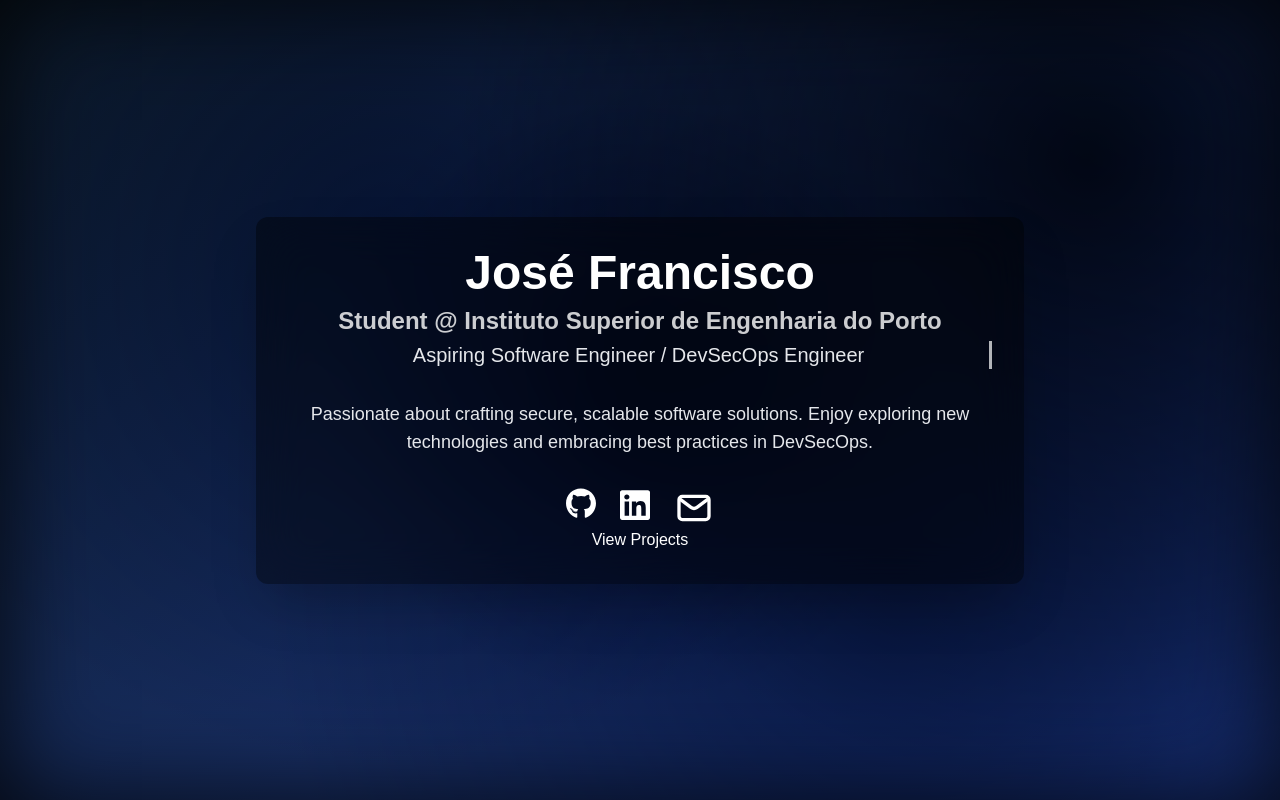
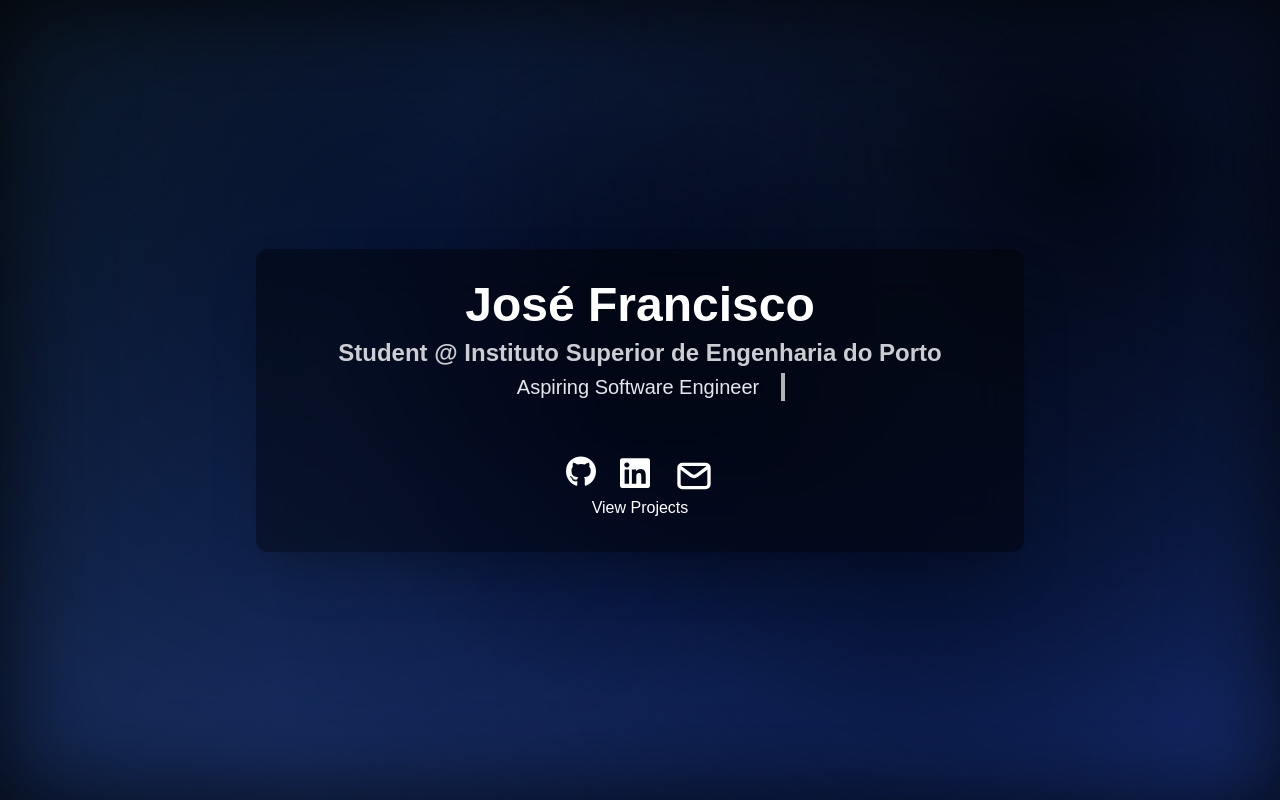
Before and after one commit to josefrancisco17/cv-website, a Next.js app: page / in a window 1280 px wide. Built offline with nearby package versions, Linux system fonts and the light colour scheme.

Commit message:
Fixing typing, neeti website link and general ui changes

```diff
--- a/src/app/page.js
+++ b/src/app/page.js
@@ -9,7 +9,7 @@ export default function Home() {
     const containerRef = useRef(null);
 
     const sampleProjects = [
-        { name: "NEETI Website", desc: "A website for the students of ISEP-LETI.", href: "https://neeti.josefranciso.tech/" },
+        { name: "NEETI Website", desc: "A website for the students of ISEP-LETI.", href: "https://neeti.josefrancisco.tech/" },
         { name: "Library Managing System", desc: "A Spring Boot API with microservices, using RabbitMQ as a message broker." , href: "https://github.com/josefrancisco17/SIDIS-LMS"},
         { name: "Library Client App", desc: "A React Native mobile application that enables users to manage their books." , href: "https://github.com/josefrancisco17/DSSMV_ProjectReact_1220971"},
     ];
@@ -60,13 +60,8 @@ export default function Home() {
             <h1>José Francisco</h1>
             <h2>Student @ Instituto Superior de Engenharia do Porto</h2>
             <div className="tagline">
-                Aspiring Software Engineer / DevSecOps Engineer
+                Aspiring Software Engineer
             </div>
-
-            <p>
-                Passionate about crafting secure, scalable software solutions.
-                Enjoy exploring new technologies and embracing best practices in DevSecOps.
-            </p>
             <div className="links">
                 <a
                     href="https://github.com/josefrancisco17"
@@ -97,7 +92,7 @@ export default function Home() {
                     />
                 </a>
                 <a
-                    href="mailto:josefrancisco17@gmail.com"
+                    href="mailto:josefranciscoantunesleal@gmail.com"
                     aria-label="Email"
                 >
                     <Image
--- a/src/app/styles/globals.css
+++ b/src/app/styles/globals.css
@@ -58,18 +58,20 @@ h2 {
   @apply inline-block mb-4 text-lg md:text-xl text-gray-200;
   overflow: hidden;
   white-space: nowrap;
-  border-right: 3px solid rgba(255,255,255,0.7);
-  width: 0;
-  animation: typing 3.5s steps(40, end) forwards, blink 0.75s step-end infinite;
+  width: 0ch;
+  border-right: 4px solid rgba(255,255,255,0.7);
+  animation: typing 3.5s steps(26, end) forwards, blink 0.75s step-end infinite;
 }
 
 @keyframes typing {
-  0%   { width: 0; }
-  100% { width: 100%; }
+  0%   { width: 0ch; }
+  100% { width: 26ch; }
 }
+
 @keyframes blink {
   50% { border-color: transparent; }
 }
+
 
 p {
   @apply text-base md:text-lg leading-relaxed text-gray-200 mt-2;
```
